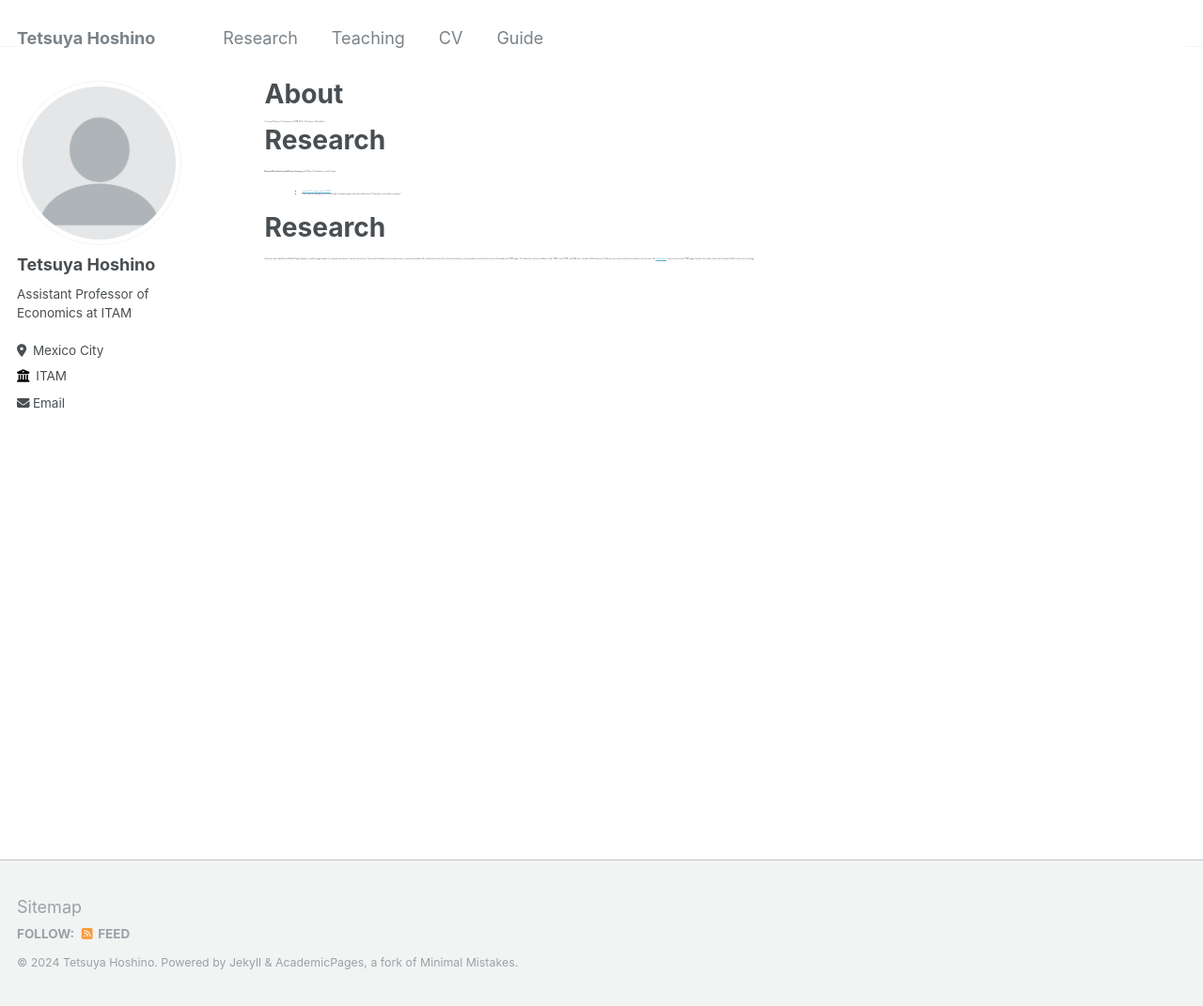
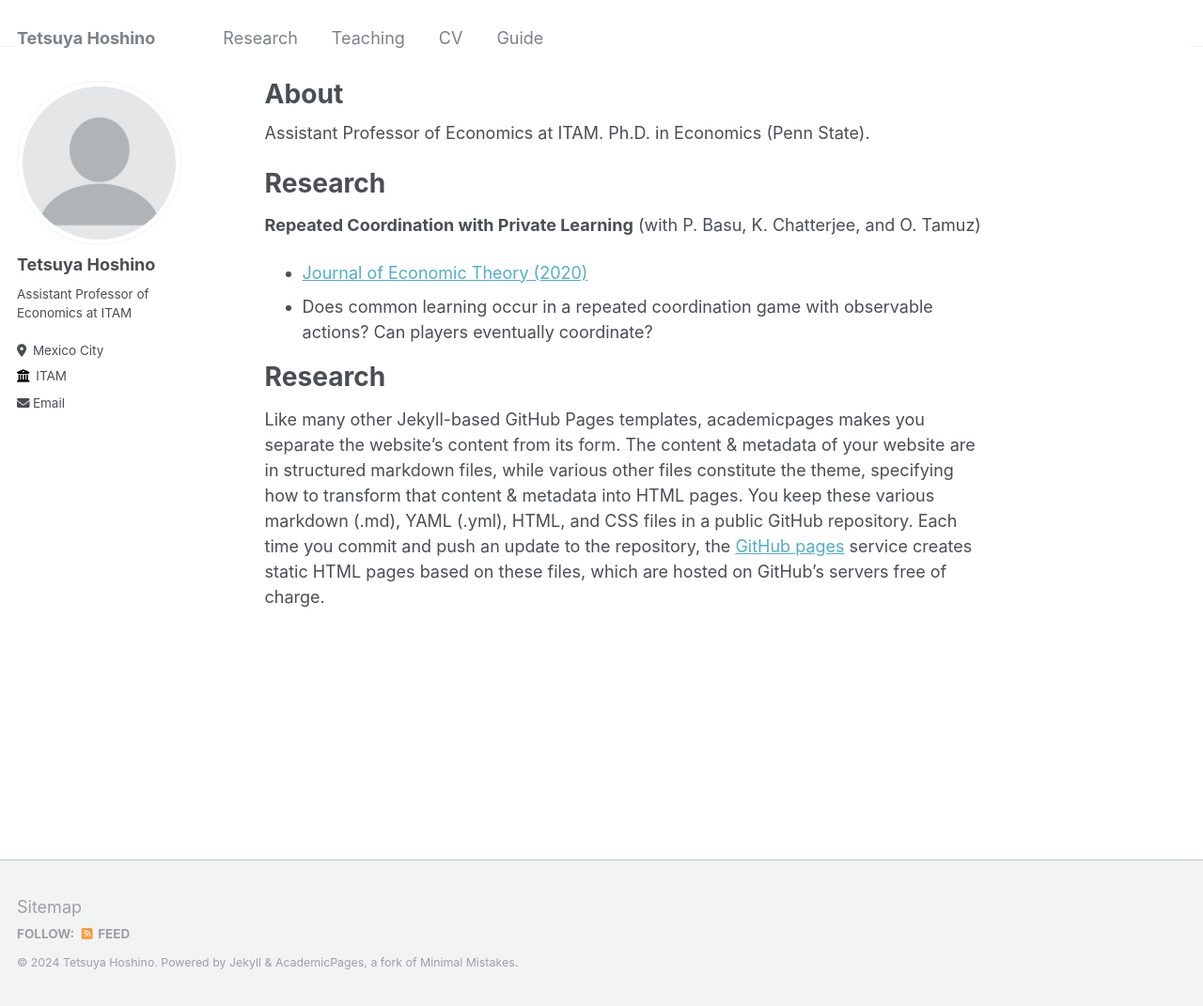
Before and after one commit to tetsuyahoshino137/tetsuyahoshino137.github.io, a Jekyll site: the page built from _pages/about.md, in a window 1280 px wide and 1071 px high. Shown: the whole window at 94% size. Built offline with Jekyll 4.4.1, drawn with Linux system fonts in a browser that asks for light colours.

Commit message:
Update _page.scss

```diff
--- a/_sass/_page.scss
+++ b/_sass/_page.scss
@@ -56,7 +56,7 @@
   }
 
   p, li, dl {
-    font-size: 0.1em;
+    font-size: 1em;
   }
 
   /* paragraph indents */
```
